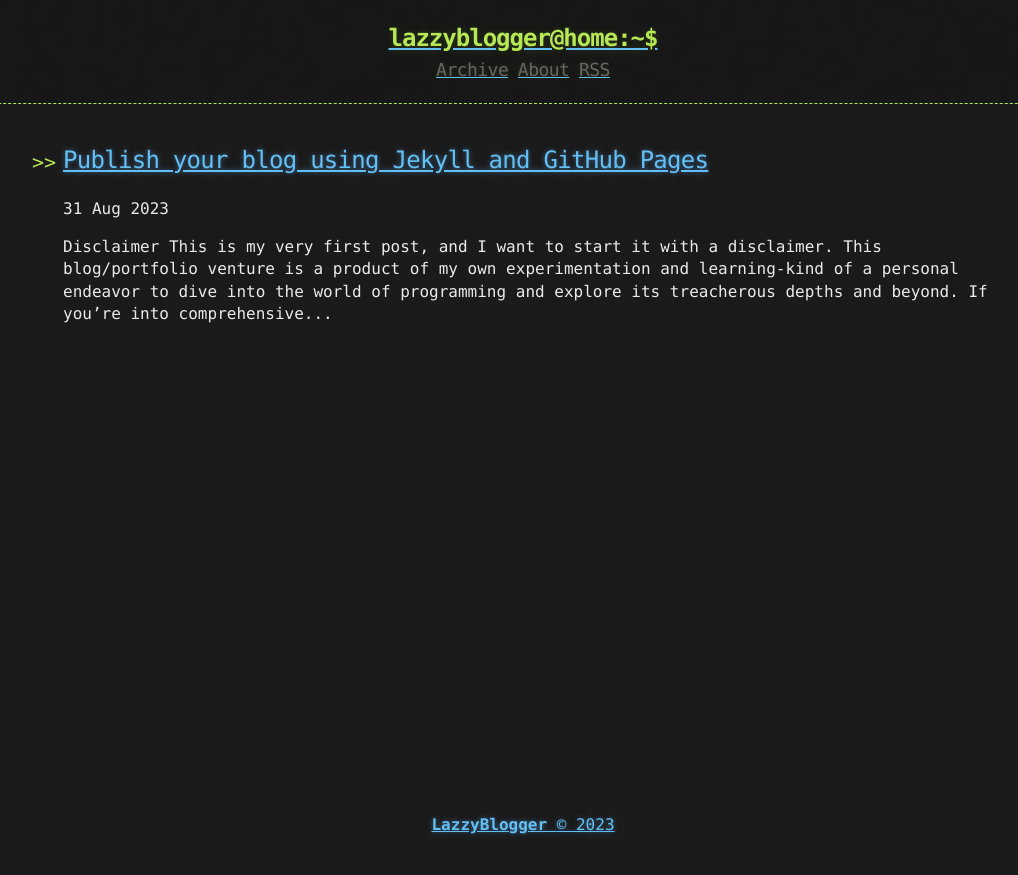
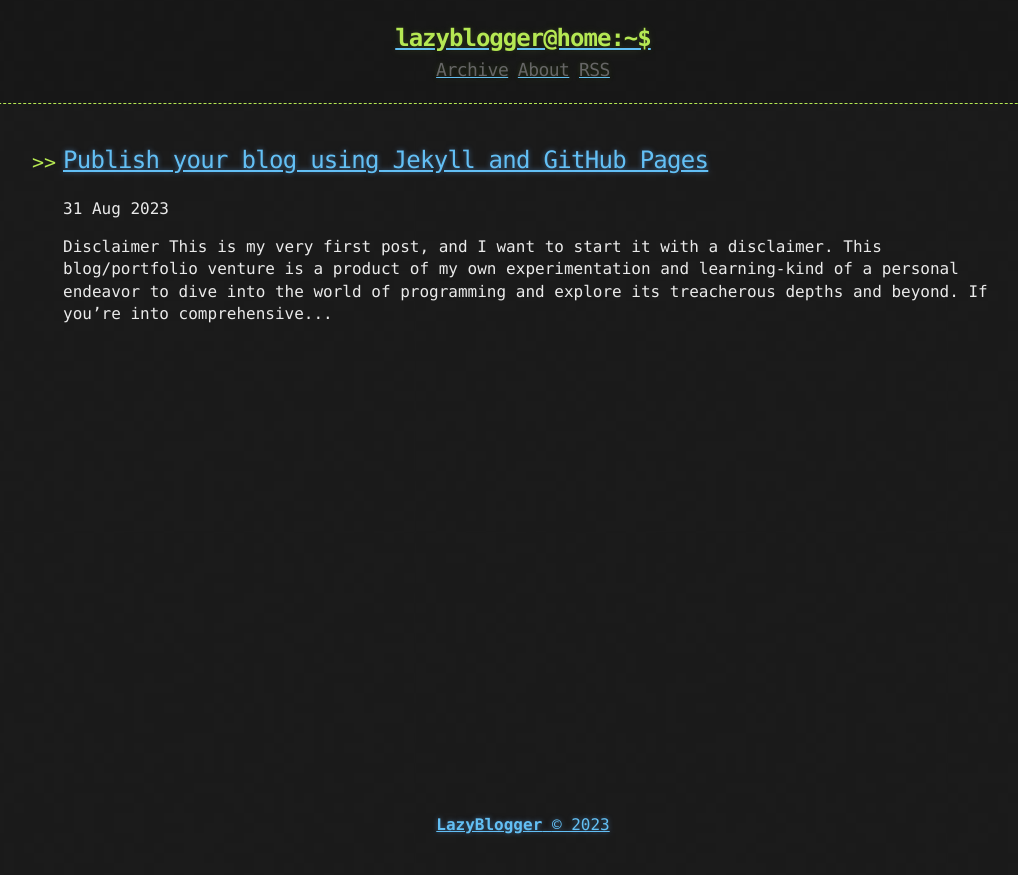
Before and after one commit to miomirparipovic/bytenoir, a Jekyll site: the page built from index.html, in a window 1280 px wide. Shown: the top 875 px of the page, without its empty margins (117-1135 px from the left). Built offline with Jekyll 4.4.1, drawn with Linux system fonts in a browser that asks for light colours; the list of posts is cut into pages by our own code; part of the change alters nothing that is shown.

Commit message:
modify configuration

```diff
--- a/_config.yml
+++ b/_config.yml
@@ -1,7 +1,7 @@
-title: "My Lazzy Blog"
+title: "My Lazy Blog"
 description: "My Personal Experimentations"
 author:
-  name: ""
+  name: "Lazy Blog"
   email: "lazyblogging@home.au"
   url: "https://miomirparipovic.github.io"
 
@@ -28,5 +28,5 @@ plugins:
   - jekyll-sitemap
 
 # Custom variables
-owner : "LazzyBlogger"
+owner : "LazyBlogger"
 year : "2023"
```
